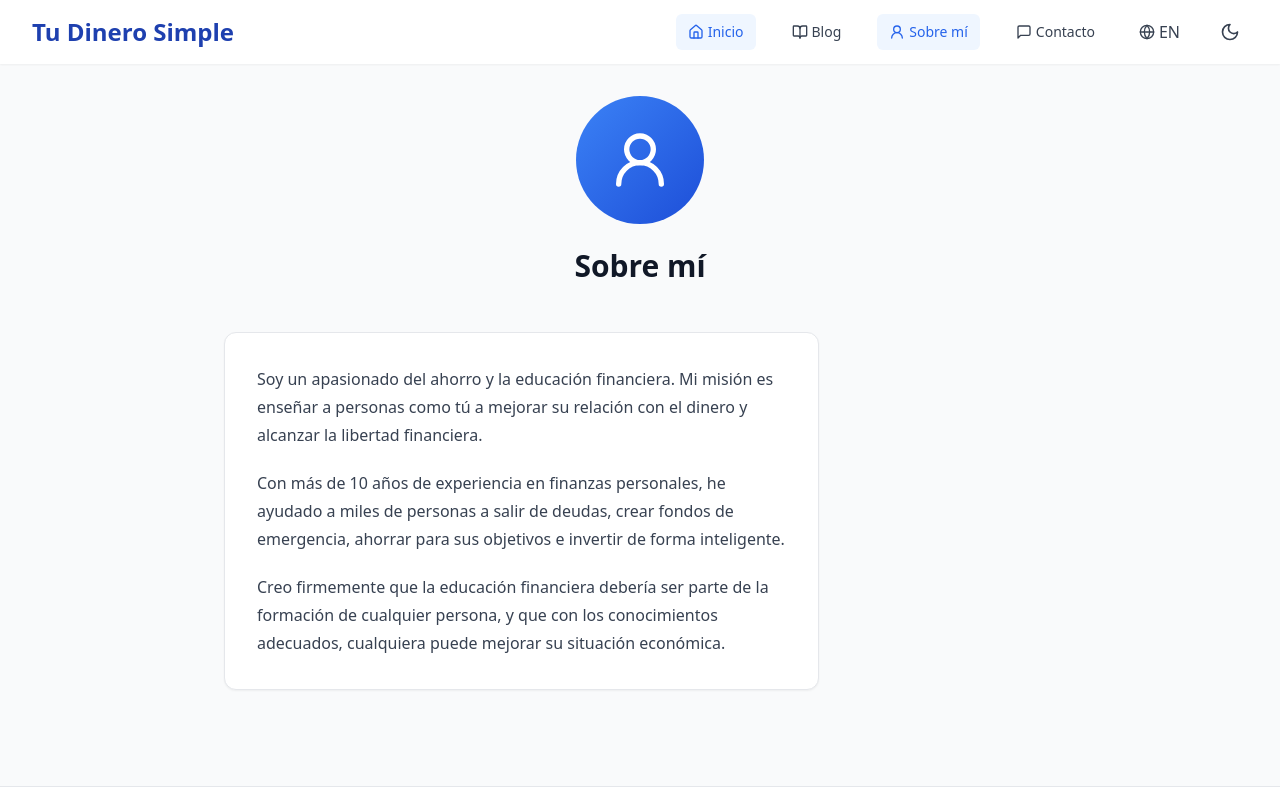
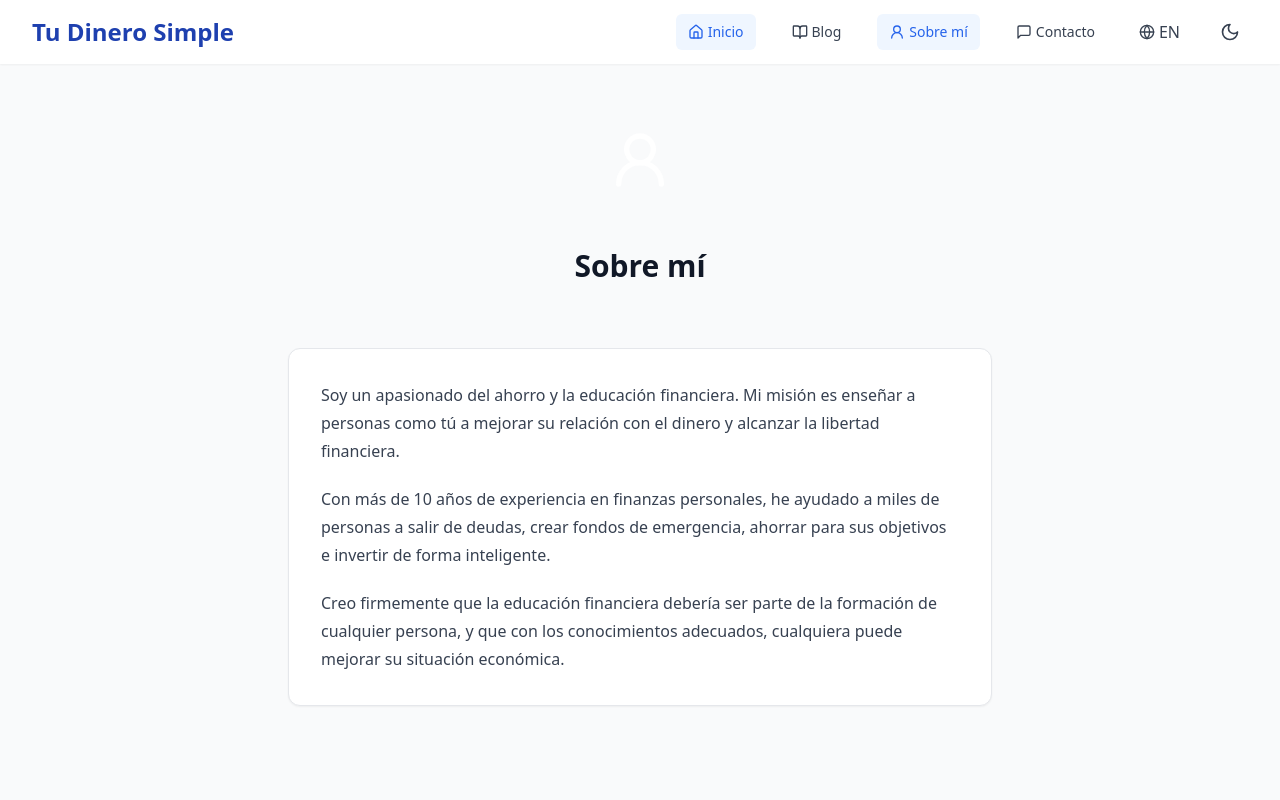
Before and after one commit to ridedcp/clearwealth, a React (Vite) app: page /es/sobre-mi in a window 1280 px wide. Shown: the top 800 px of the page. Built offline with nearby package versions, Linux system fonts and the light colour scheme.

Commit message:
Adjust layout and styling in About component

```diff
--- a/src/pages/About.jsx
+++ b/src/pages/About.jsx
@@ -6,15 +6,19 @@ export default function About({ lang }) {
   const t = translations[lang] || translations.es;
   const path = `/${lang}/sobre-mi`;
   return (
-    <div className="max-w-4xl mx-auto px-4 sm:px-6 lg:px-8 py-8">
+    <div className="max-w-3xl mx-auto px-4 sm:px-6 lg:px-8 py-8">
       <SEO lang={lang} path={path} title={t.about.title} />
-      <div className="text-center mb-12">
-        <div className="w-32 h-32 bg-gradient-to-br from-blue-500 to-blue-700 rounded-full flex items-center justify-center mx-auto mb-6">
+
+      {/* Cabecera + avatar centrados */}
+      <div className="text-center mb-12 flex flex-col items-center">
+        <div className="w-32 h-32 bg-gradient-to-br from-blue-50...700 rounded-full flex items-center justify-center mx-auto mb-6">
           <User2 className="w-16 h-16 text-white" />
         </div>
         <h1 className="text-3xl font-bold text-gray-900 dark:text-white mb-4">{t.about.title}</h1>
       </div>
-      <div className="bg-white dark:bg-gray-800 rounded-xl p-8 shadow-sm border border-gray-200 dark:border-gray-700 prose dark:prose-invert">
+
+      {/* Card centrada y ancho consistente */}
+      <div className="bg-white dark:bg-gray-800 rounded-xl p-8 shadow-sm border border-gray-200 dark:border-gray-700 prose dark:prose-invert max-w-3xl mx-auto">
         <p>{t.about.p1}</p>
         <p>{t.about.p2}</p>
         <p>{t.about.p3}</p>
```
